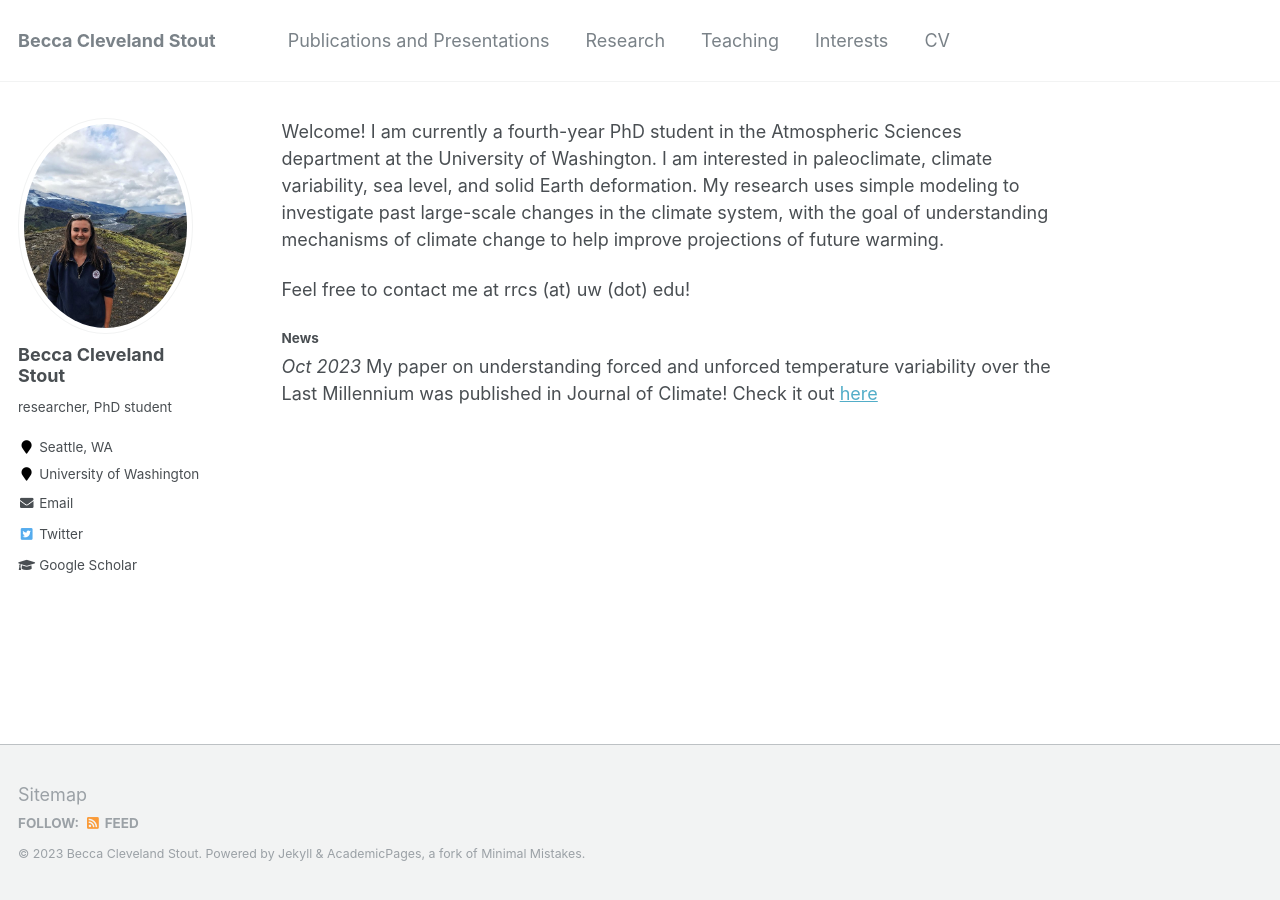
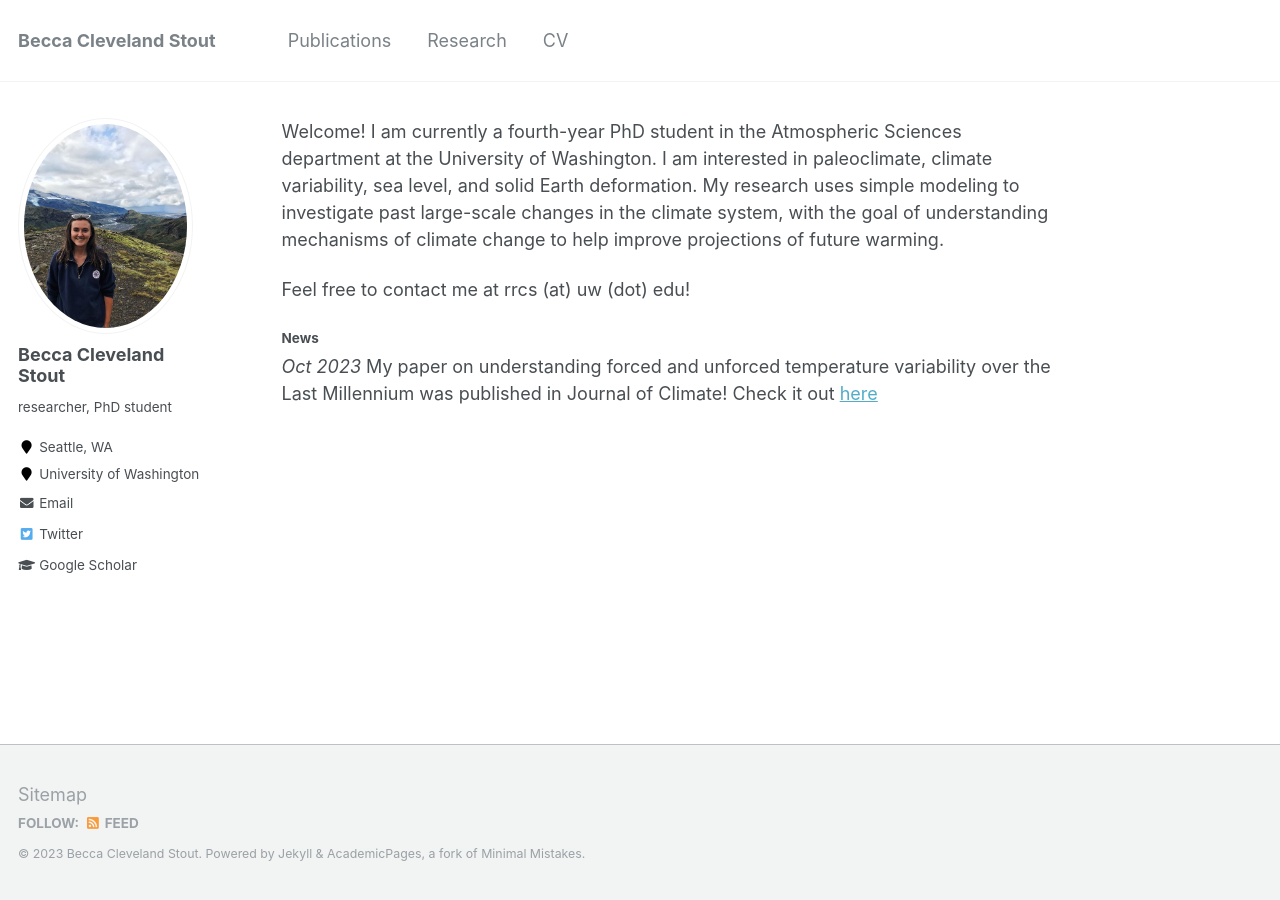
Before and after one commit to becca-cs/becca-cs.github.io, a Jekyll site: the page built from _pages/about.md, in a window 1280 px wide. Built offline with Jekyll 4.4.1, drawn with Linux system fonts in a browser that asks for light colours.

Commit message:
Update navigation.yml

```diff
--- a/_data/navigation.yml
+++ b/_data/navigation.yml
@@ -1,16 +1,10 @@
 # main links links
 main:
-  - title: "Publications and Presentations"
+  - title: "Publications"
     url: /publications/
 
   - title: "Research"
     url: /research/
 
-  - title: "Teaching"
-    url: /teaching/
-
-  - title: "Interests"
-    url: /interests/
-
   - title: "CV"
     url: /cv/
```
